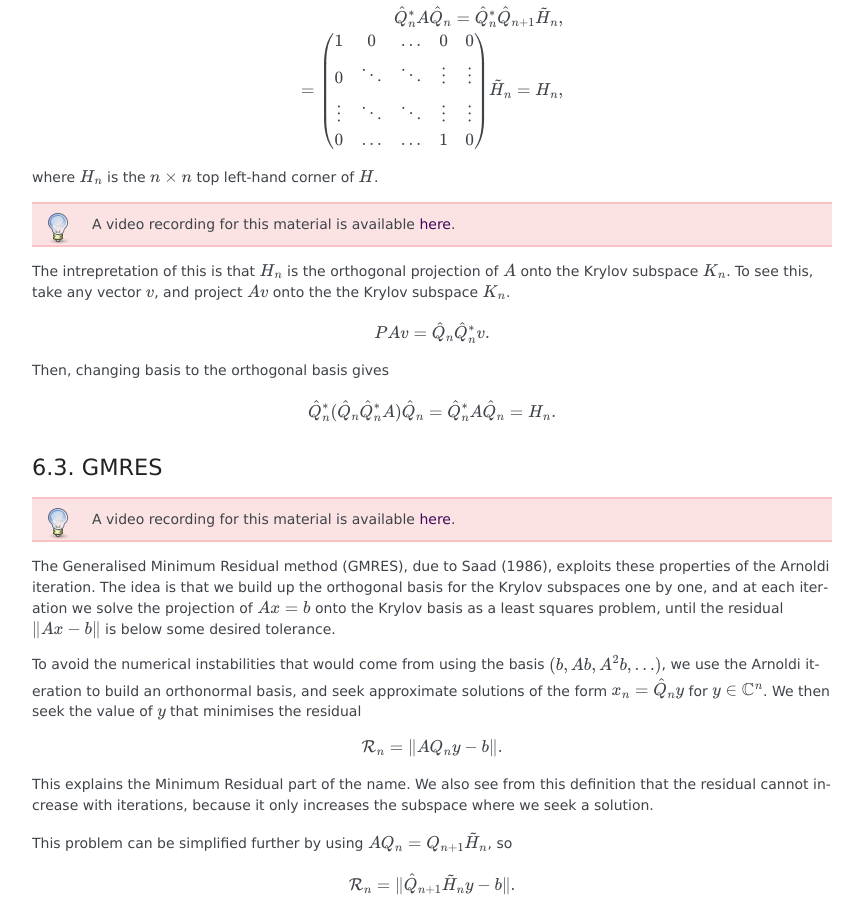
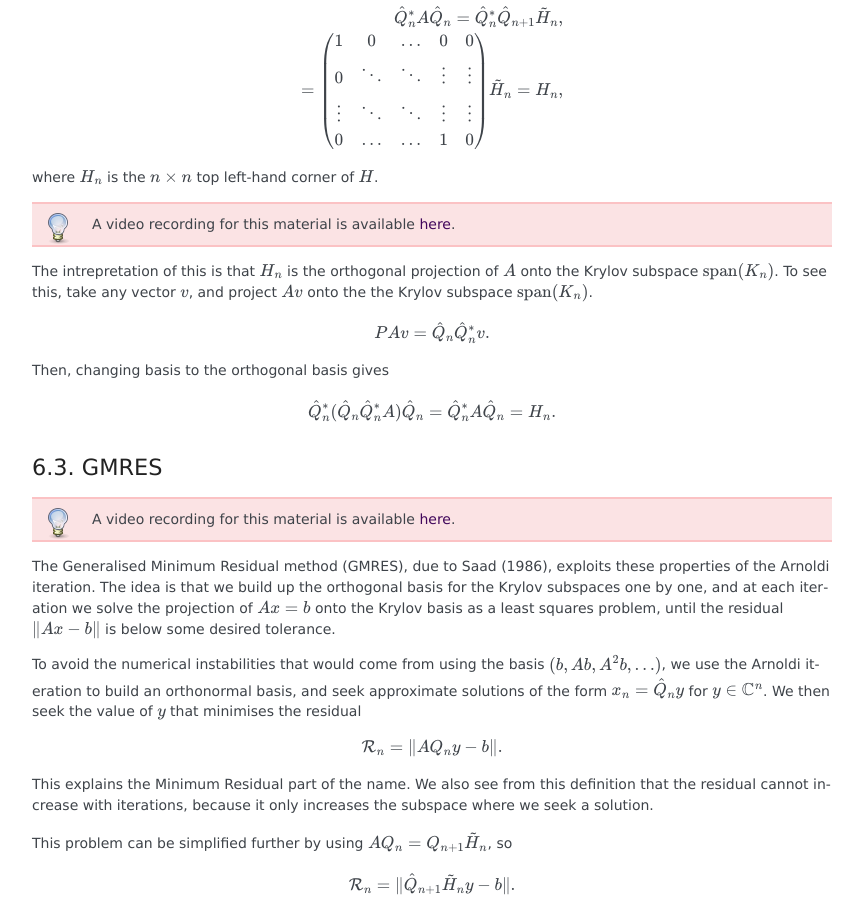
Before and after one commit to comp-lin-alg/comp-lin-alg-course, a Sphinx documentation site: the page built from doc/source/L6_krylov.rst, in a window 1280 px wide and 900 px high, scrolled down 2125 px. Shown: the whole window, without its empty margins (163-1026 px from the left). Built offline with Sphinx 7.4.7, drawn with Linux system fonts in a browser that asks for light colours; formulas are drawn with MathJax 3; pages that are not in the unit, such as notebooks, are missing from menus; some of the changed text lies outside the part shown.

Commit message:
discern between basis and subspace

```diff
--- a/doc/source/L6_krylov.rst
+++ b/doc/source/L6_krylov.rst
@@ -165,8 +165,8 @@ where `H_n` is the `n\times n` top left-hand corner of `H`.
    <https://player.vimeo.com/video/454171516>`_.
 
 The intrepretation of this is that `H_n` is the orthogonal projection
-of `A` onto the Krylov subspace `K_n`. To see this, take any vector `v`,
-and project `Av` onto the the Krylov subspace `K_n`.
+of `A` onto the Krylov subspace `\mathrm{span}(K_n)`. To see this, take any vector `v`,
+and project `Av` onto the the Krylov subspace `\mathrm{span}(K_n)`.
 
    .. math::
 
@@ -306,7 +306,7 @@ The algorithm presented as pseudocode is the way to implement GMRES
 efficiently. However, we can make an alternative formulation
 of GMRES using matrix polynomials.
 
-We know that `x_n\in K_n`, so we can write
+We know that `x_n\in \mathrm{span}(K_n)`, so we can write
 
    .. math::
 
```
